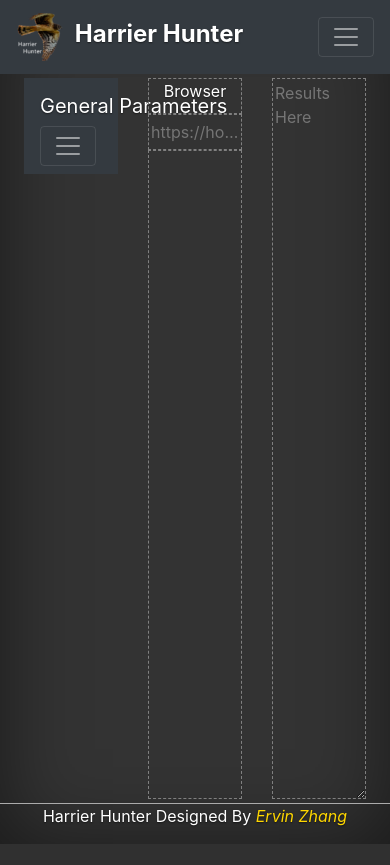
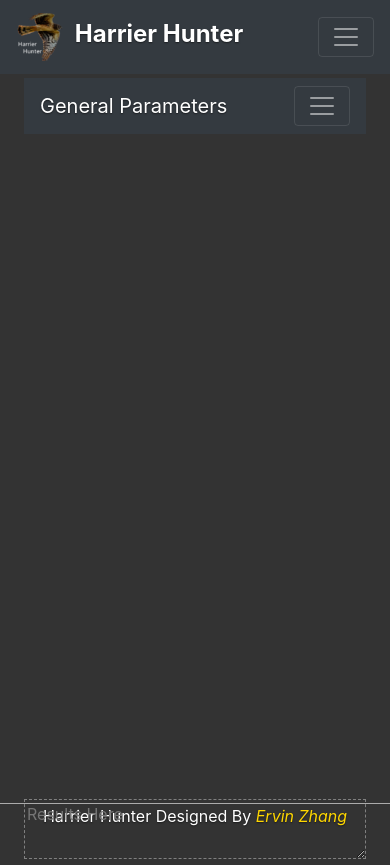
Before and after one commit to YizheZhang-Ervin/App_Web_Harrier, a Flask app: page / in a window 390 px wide. Before the commit the page ends 844 px from the top, so only its background shows below. Run offline with Flask 2, Linux system fonts and the light colour scheme; parts of the project's set-up code (start-up, migrations or seed data) failed here and were passed over; some libraries are stand-ins or nearby versions.

Commit message:
update params

```diff
--- a/BackEnd/views.py
+++ b/BackEnd/views.py
@@ -2,7 +2,7 @@ from urllib import parse
 
 from flask import Blueprint, request, render_template, abort
 
-from Hunter.request_common import hunt
+from Hunter.requests import hunt
 
 hunter = Blueprint('hunter', __name__)
 
@@ -21,20 +21,17 @@ def index():
         para_dict = {}
         for k, v in parameters.items():
             para_dict[k] = v
+        if para_dict.get('engine', '') == '':
+            para_dict['engine'] = 'Harrier'
         if para_dict.get('engine', 'Harrier') == 'Harrier':
-            setKV = para_dict.get('setKV', '')
-            setHeader = para_dict.get('setHeader', '')
-            if setHeader != '' and setKV == '':
-                x = para_dict.get('setHeader', '')
-            elif setHeader == '' and setKV != '':
-                x = para_dict.get('setKV', '')
-            elif setHeader != '' and setKV != '':
-                x = para_dict.get('setHeader', '') + ',' + para_dict.get('setKV', '')
-            else:
-                x = ''
-            result = hunt(url=para_dict.get('url', ''), concat_str=para_dict.get('concat', ''),
-                          return_content=para_dict.get('viewpart', ''), x=x)
-
+            result = hunt(viewpart=para_dict.get('viewpart', ''), method=para_dict.get('method', ''),
+                          url=para_dict.get('url', ''), timeout=para_dict.get('timeout', ''),
+                          header=para_dict.get('setHeader', ''), params=para_dict.get('setParams', ''),
+                          data=para_dict.get('setData', ''), json=para_dict.get('setJson', ''),
+                          cookies=para_dict.get('cookies', ''),  files=para_dict.get('files', ''),
+                          proxies=para_dict.get('proxies', ''), auth=para_dict.get('auth', ''),
+                          cert=para_dict.get('cert', ''), allow_redirects=para_dict.get('allow_redirects', ''),
+                          verify=para_dict.get('verify', ''), stream=para_dict.get('stream', ''))
             content = "data:application/html;charset=utf-8," + parse.quote(result)
             name = para_dict.get('url', '').split('/')[-1]
         else:
--- a/FrontEnd/static/bootstrap-cover.css
+++ b/FrontEnd/static/bootstrap-cover.css
@@ -35,7 +35,7 @@ body {
   display: flex;
   color: #fff;
   text-shadow: 0 .05rem .1rem rgba(0, 0, 0, .5);
-  box-shadow: inset 0 0 5rem rgba(0, 0, 0, .5);
+  box-shadow: inset 0 0 5rem rgba(0, 0, 0, 0);
 }
 
 .cover-container {
--- a/FrontEnd/static/common.css
+++ b/FrontEnd/static/common.css
@@ -62,3 +62,24 @@ body{
     margin-left:5%;
     font-size:larger;
 }
+
+.scroll-auto, .scroll-auto2{
+    overflow:auto;
+}
+
+.scroll-auto::-webkit-scrollbar {
+    width: 2%;
+}
+
+.scroll-auto2::-webkit-scrollbar {
+    width: 1%;
+}
+
+.scroll-auto::-webkit-scrollbar-thumb, .scroll-auto2::-webkit-scrollbar-thumb {
+    border-radius: 25px;
+    background: rgba(19,21,34,0.6);
+}
+.scroll-auto::-webkit-scrollbar-track, .scroll-auto2::-webkit-scrollbar-track {
+    border-radius: 25px;
+    background: #343a40;
+}
--- a/FrontEnd/templates/index.html
+++ b/FrontEnd/templates/index.html
@@ -9,7 +9,7 @@
         <link rel="shortcut icon" href="{{ url_for('static', filename='favicon.ico') }}"/>
         <title>Harrier Hunter</title>
     </head>
-    <body class="text-center" data-gr-c-s-loaded="true">
+    <body class="text-center scroll-auto2" data-gr-c-s-loaded="true">
         <div class="d-flex w-100 h-100 mx-auto flex-column">
             <header class="margin-bottom">
                 <nav class="navbar navbar-dark bg-dark inner text-left">
@@ -37,7 +37,7 @@
             <main role="main" class="inner cover">
                 <div class="row h-100">
                     <!-- parameters -->
-                    <div class="col-4 h-100">
+                    <div class="col-lg-4 col-sm-6 h-100 scroll-auto">
                         <nav class="navbar navbar-dark bg-dark inner text-left">
                             <a class="navbar-brand">General Parameters</a>
                             <button class="navbar-toggler collapsed" type="button" data-toggle="collapse" data-target="#navbarsExample02" aria-controls="navbarsExample01" aria-expanded="false" aria-label="Toggle navigation">
@@ -66,20 +66,61 @@
                                                 <div class="row">
                                                     <div class="col-4 dropdown-item text-white">URL</div>
                                                     <input name="url" class="col-7 text-white bg-transparent border-dashed" placeholder="https://host:port/path">
-                                                    <div class="col-4 dropdown-item text-white">setHeader</div>
-                                                    <input name="setHeader" class="col-7 text-white bg-transparent border-dashed" placeholder="e.g.headers={'user-agent':'Mozilla/5.0'}">
-                                                    <div class="col-4 dropdown-item text-white">setParams</div>
-                                                    <input name="setKV" class="col-7 text-white bg-transparent border-dashed" placeholder="e.g.params={'q':'xxx'}">
-                                                    <div class="col-4 dropdown-item text-white">Concat Content</div>
-                                                    <input name="concat" class="col-7 text-white bg-transparent border-dashed" placeholder="xxxxx">
+
+                                                    <div class="col-4 dropdown-item text-white">Method</div>
+                                                    <input name="method" class="col-7 text-white bg-transparent border-dashed" list="itemlist_method" placeholder="POST/GET">
+                                                    <datalist id="itemlist_method">
+                                                        <option>GET</option>
+                                                        <option>POST</option>
+                                                    </datalist>
+
                                                     <div class="col-4 dropdown-item text-white">View Part</div>
                                                     <input name="viewpart" class="col-7 text-white bg-transparent border-dashed" list="itemlist_view">
                                                     <datalist id="itemlist_view">
                                                         <option>text</option>
+                                                        <option>json</option>
                                                         <option>header</option>
                                                         <option>content</option>
                                                     </datalist>
 
+                                                    <div class="col-4 dropdown-item text-white">Timeout</div>
+                                                    <input name="timeout" class="col-7 text-white bg-transparent border-dashed" placeholder="e.g.30">
+
+                                                    <div class="col-4 dropdown-item text-white">setHeader</div>
+                                                    <input name="setHeader" class="col-7 text-white bg-transparent border-dashed" placeholder="e.g.{'user-agent':'Mozilla/5.0'}">
+
+                                                    <div class="col-4 dropdown-item text-white">setParams</div>
+                                                    <input name="setParams" class="col-7 text-white bg-transparent border-dashed" placeholder="e.g.{'q':'xxx'}">
+
+                                                    <div class="col-4 dropdown-item text-white">setData</div>
+                                                    <input name="setData" class="col-7 text-white bg-transparent border-dashed" placeholder="e.g.{'xx':'xxx'}">
+
+                                                    <div class="col-4 dropdown-item text-white">setJson</div>
+                                                    <input name="setJson" class="col-7 text-white bg-transparent border-dashed" placeholder="e.g.{'xx':'xxx'}">
+
+                                                    <div class="col-4 dropdown-item text-white">Cookies</div>
+                                                    <input name="cookies" class="col-7 text-white bg-transparent border-dashed" placeholder="e.g.{'xx':'xxx'}">
+
+                                                    <div class="col-4 dropdown-item text-white">Files</div>
+                                                    <input name="files" class="col-7 text-white bg-transparent border-dashed" placeholder="e.g.{'xx':'xxx'}">
+
+                                                    <div class="col-4 dropdown-item text-white">Proxies</div>
+                                                    <input name="proxies" class="col-7 text-white bg-transparent border-dashed" placeholder="e.g.{'xx':'xxx'}">
+
+                                                    <div class="col-4 dropdown-item text-white">Auth</div>
+                                                    <input name="auth" class="col-7 text-white bg-transparent border-dashed" placeholder="e.g.()">
+
+                                                    <div class="col-4 dropdown-item text-white">Allow_redirects</div>
+                                                    <input name="allow_redirects" class="col-7 text-white bg-transparent border-dashed" placeholder="e.g.True/False">
+
+                                                    <div class="col-4 dropdown-item text-white">Verify</div>
+                                                    <input name="verify" class="col-7 text-white bg-transparent border-dashed" placeholder="e.g.True/False">
+
+                                                    <div class="col-4 dropdown-item text-white">Stream</div>
+                                                    <input name="stream" class="col-7 text-white bg-transparent border-dashed" placeholder="e.g.True/False">
+
+                                                    <div class="col-4 dropdown-item text-white">Cert</div>
+                                                    <input name="cert" class="col-7 text-white bg-transparent border-dashed" type="file">
                                                 </div>
                                             </div>
                                         </li>
@@ -119,13 +160,13 @@
                         </nav>
                     </div>
                     <!-- Browser -->
-                    <div class="col-4 h-100">
+                    <div class="col-lg-4 h-100 d-none d-lg-block">
                         <p class="bg-transparent text-white w-100 h-5 border-dashed margin-auto">Browser</p>
                         <input id="ipt001" class="bg-transparent text-white w-100 h-5 border-dashed" onblur="changeiframe()" placeholder="https://host:port/path">
                         <iframe id="ifm001" src="" class="w-100 h-90 bg-transparent border-dashed"></iframe>
                     </div>
                     <!-- Results -->
-                    <div class="col-4">
+                    <div class="col-lg-4 col-sm-6">
                         <textarea class="w-100 border-dashed bg-transparent text-white h-100" placeholder="Results Here" readonly>{{ result }}</textarea>
                     </div>
                 </div>
```
Also changed, not shown: Hunter/request_common.py (deleted, +0 -40 lines), Hunter/requests.py (added, +42 -0 lines).
